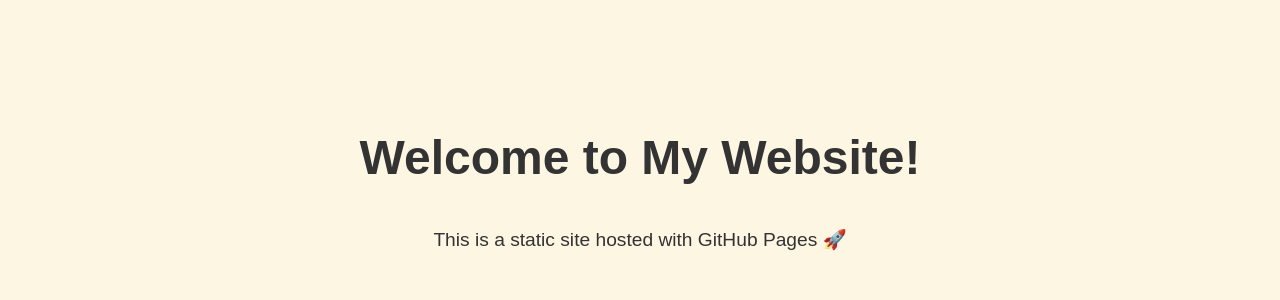
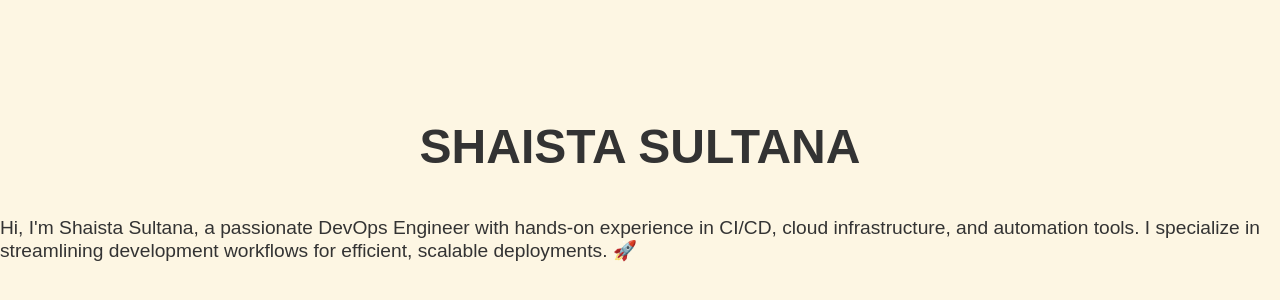
Before and after one commit to sultanashah/static-website-demo, a plain HTML site: page index.html in a window 1280 px wide. Shown: the part 216-516 px from the top of the page. Drawn offline with Linux system fonts and the light colour scheme.

Commit message:
Update index.html with new content

```diff
--- a/index.html
+++ b/index.html
@@ -26,7 +26,9 @@
   </style>
 </head>
 <body>
-  <h1>Welcome to My Website!</h1>
-  <p>This is a static site hosted with GitHub Pages 🚀</p>
+  <h1>SHAISTA SULTANA</h1>
+  <p>Hi, I'm Shaista Sultana, a passionate DevOps Engineer with hands-on experience in CI/CD,
+     cloud infrastructure, and automation tools. I specialize in streamlining development workflows for efficient,
+      scalable deployments. 🚀</p>
 </body>
 </html>
```
